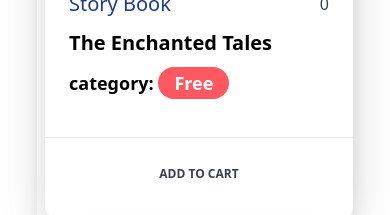
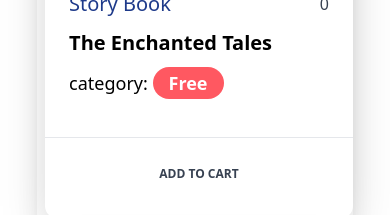
Before and after one commit to Namanjain2213/Bookstore, a React (Vite) app in the folder Frontend/: page /course in a window 390 px wide. Shown: the part 467-682 px from the top of the page. Built offline with nearby package versions, Linux system fonts and the light colour scheme.

Commit message:
change in  card

```diff
--- a/Frontend/src/Components/Card.jsx
+++ b/Frontend/src/Components/Card.jsx
@@ -24,7 +24,7 @@ function Card(props) {
                         <p class="block font-sans text-xl font-bold leading-normal dark:text-white  text-black  ">
                             {data.title}
                         </p>
-                        <p class=" font-sans text-lg font-bold leading-normal mt-3 dark:text-white text-black  ">
+                        <p class=" font-sans text-lg md:font-bold leading-normal mt-3 dark:text-white text-black  ">
                            category: <span className='bg-error px-4 py-1 rounded-full text-white font-bold ' > {data.category} </span>
                         </p>
                     </div>
```
